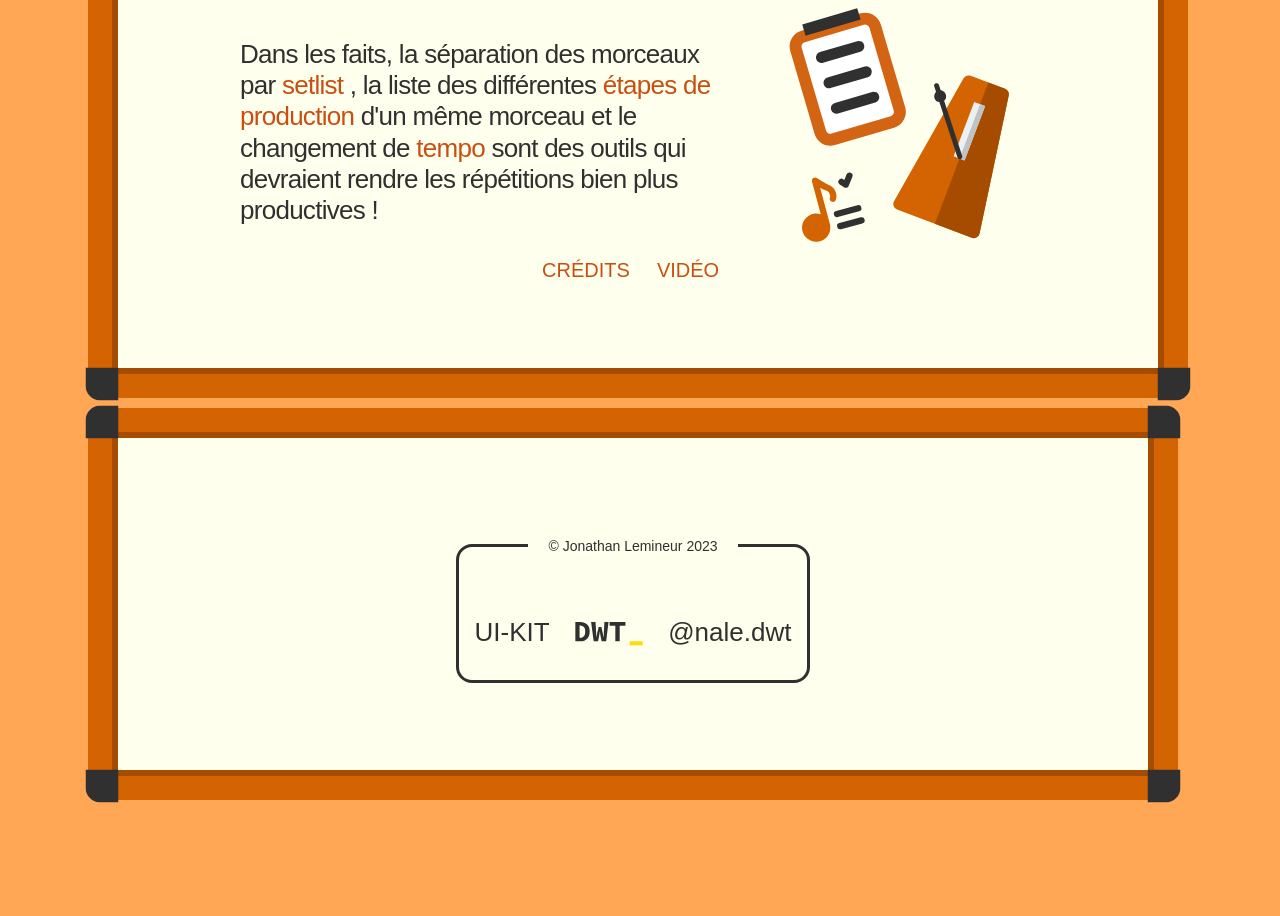
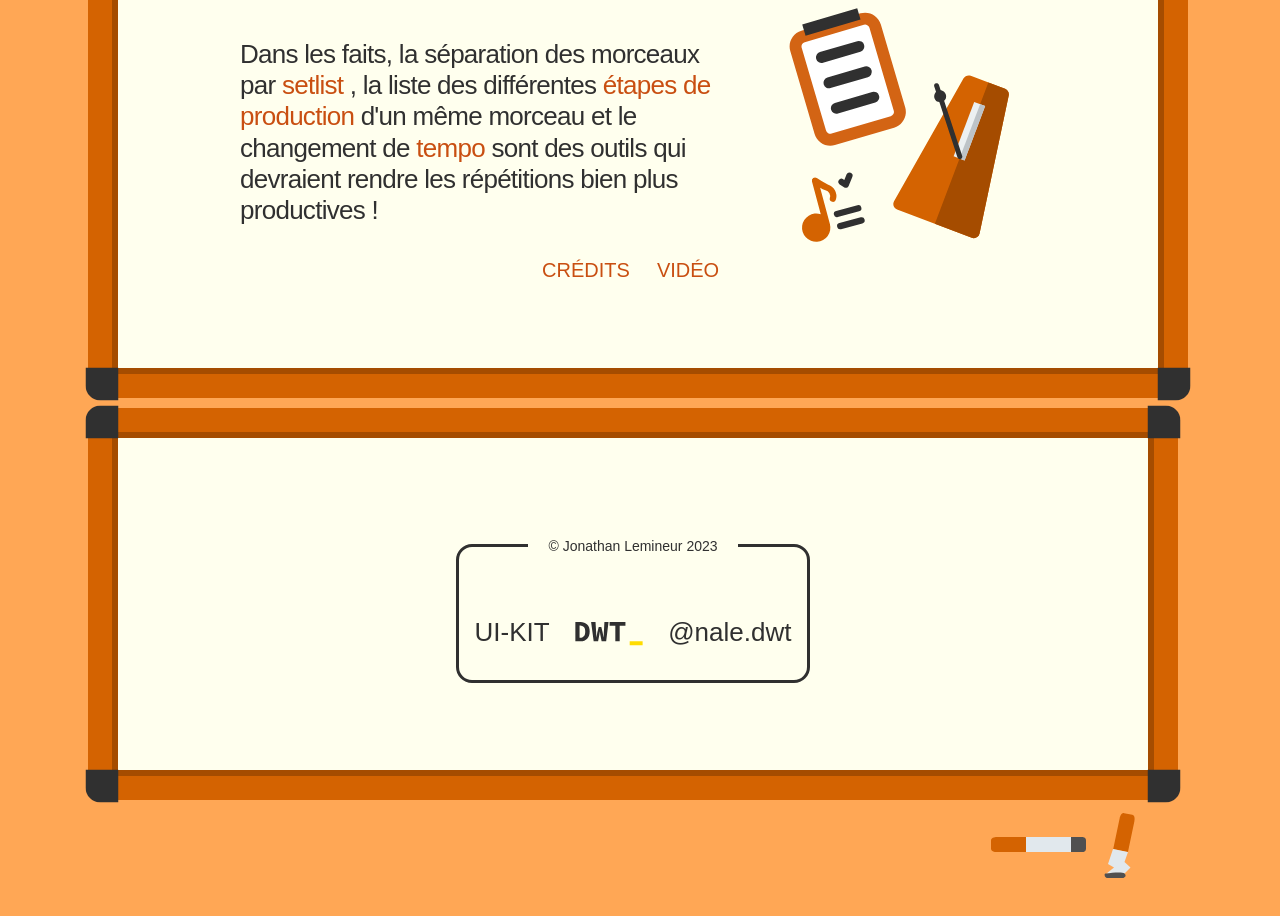
Before and after one commit to NaleDWT/musicollab, a website: page src/index.html in a window 1280 px wide. Shown: the part 8777-9693 px from the top of the page. Before the commit the page ends 9585 px from the top, so only its background shows below. Drawn offline with nearby package versions, Linux system fonts and the light colour scheme; files that its build step writes are made by us from their sources; a web font is replaced by a local one.

Commit message:
footerCigarettes

```diff
--- a/src/index.html
+++ b/src/index.html
@@ -365,6 +365,8 @@
       <svg class="border border--bottomright" width="22" height="22" fill="none"><path fill="#303030" d="M22 12c0 5.523-4.477 10-10 10H0V0h22v12Z"/></svg>
     </div>
 
+    <div class="cigarettes"></div>
+
   </footer>
 
 </body>
--- a/src/styles/components/_footer.scss
+++ b/src/styles/components/_footer.scss
@@ -5,6 +5,8 @@
     grid-column-gap: 5px;
     max-width: 100%;
     margin: 44px 0 8px 0;
+    position: relative;
+
 
     &__lien{
         grid-column: 2 / span 6;
@@ -43,7 +45,7 @@
 @media (min-width: 1200px) {
 
     .footercontainer{
-        margin: 42px 94px 0 80px;
+        margin: 42px 94px 150px 80px;
 
         height: 428px;
 
@@ -123,7 +125,14 @@
 
     }
 
-
+    .cigarettes{
+        position: absolute;
+        height: 66px;
+        width: 145px;
+        background-image: url(../../assets/images/cigarettes.svg);
+        bottom: -70px;
+        right: 50px;
+    }
 
 
 
--- a/src/styles/components/_mediadesktop.scss
+++ b/src/styles/components/_mediadesktop.scss
@@ -778,6 +778,7 @@
 
     .footercontainer--uikit{
 
+
         .ampback{
             display: none;
         }
@@ -796,6 +797,9 @@
         }
 
     }
+
+
+
 
 
 
```
Also changed, not shown: src/assets/images/cigarettes.svg (added).
